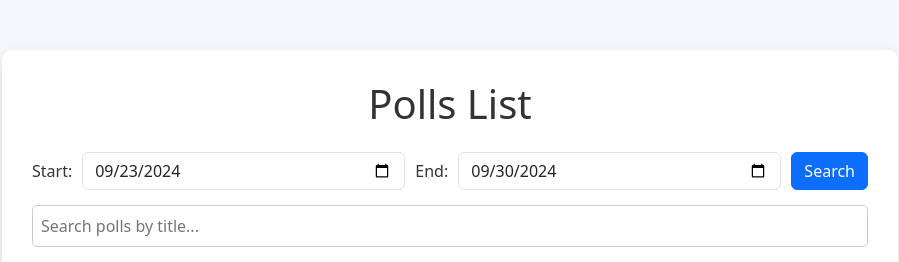
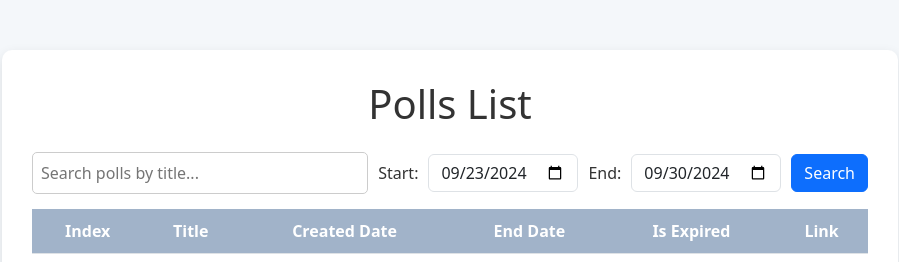
Before and after one commit to GreenMelody/Polls, a Flask app: page /polls in a window 1280 px wide. Shown: the top 262 px of the page, without its empty margins (190-1089 px from the left). Run offline with Flask 3, Linux system fonts and the light colour scheme; lists and menus that the app fills with data are empty.

Commit message:
modify polls_list ui, search text and date in same line
Signed-off-by: minsu kim <cafri2580@gmail.com>

```diff
--- a/templates/polls_list.html
+++ b/templates/polls_list.html
@@ -42,12 +42,22 @@
         .filter-container {
             display: flex;
             gap: 10px;
-            margin-bottom: 15px;
             align-items: center;
         }
+        .filter-container .form-control, .filter-container .btn {
+            flex: 0 0 auto;  /* Ensure form controls don't stretch */
+        }
+        .filter-container .form-control {
+            width: 150px;  /* Set a fixed width for date inputs */
+        }
+        .search-container {
+            display: flex;
+            width: 100%;
+            gap: 10px;
+            margin-bottom: 15px;
+        }
         .search-input {
-            margin-bottom: 15px;
-            width: 100%;
+            flex: 1;  /* Make search input take remaining space */
             padding: 8px;
             border: 1px solid #ccc;
             border-radius: 5px;
@@ -57,6 +67,11 @@
 <body>
     <div class="container">
         <h1 class="text-center mb-4">Polls List</h1>
+
+        <!-- Search, Date Filters, and Button on the same line -->
+        <div class="search-container">
+            <input type="text" id="searchInput" class="search-input" placeholder="Search polls by title..." onkeyup="searchTable()">
+
             <div class="filter-container">
                 <label for="startDate">Start:</label>
                 <input type="date" id="startDate" class="form-control">
@@ -64,7 +79,8 @@
                 <input type="date" id="endDate" class="form-control">
                 <button class="btn btn-primary" id="searchButton">Search</button>
             </div>
-        <input type="text" id="searchInput" class="search-input" placeholder="Search polls by title..." onkeyup="searchTable()">
+        </div>
+
         <table class="table table-striped" id="pollTable">
             <thead>
                 <tr>
```
Lines whose indentation alone changed are shown as unchanged.
